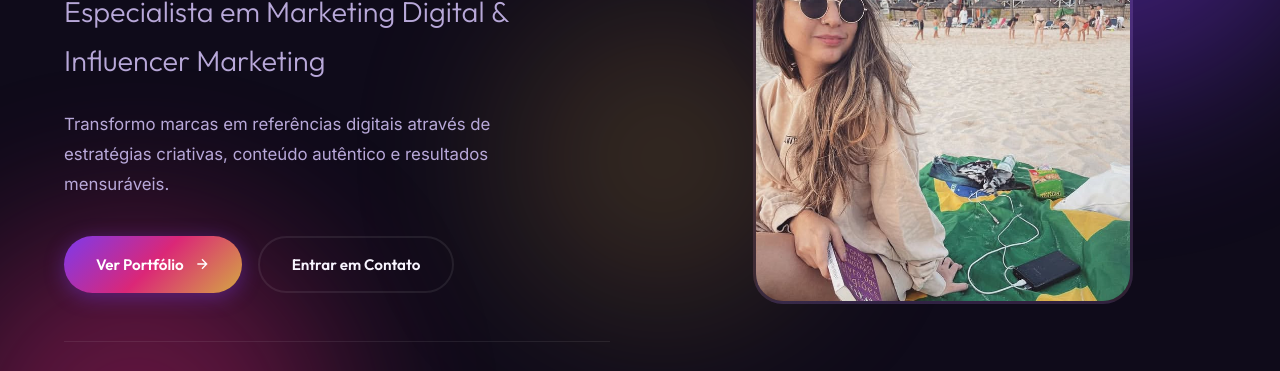
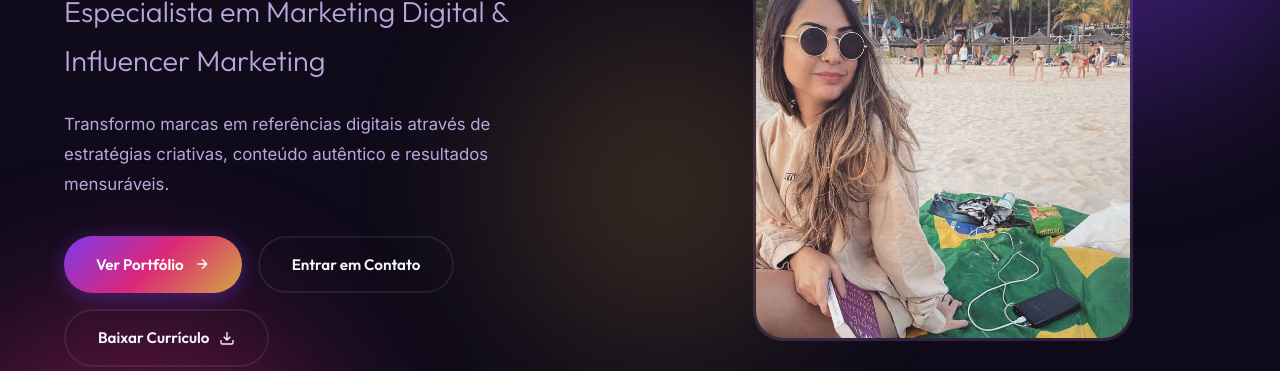
Before and after one commit to Thiago9220/Portfolio-Aline, a plain HTML site: page index.html in a window 1280 px wide. Shown: the part 307-678 px from the top of the page. Drawn offline with Linux system fonts and the light colour scheme.

Commit message:
add curriculo

```diff
--- a/index.html
+++ b/index.html
@@ -66,6 +66,12 @@
             </svg>
           </a>
           <a href="#contato" class="btn btn-outline">Entrar em Contato</a>
+          <a href="assets/Aline-Lacerda-FlowCV-Resume-20260108.pdf" class="btn btn-outline" download>
+            Baixar Currículo
+            <svg width="16" height="16" viewBox="0 0 24 24" fill="none" stroke="currentColor" stroke-width="2">
+              <path d="M21 15v4a2 2 0 0 1-2 2H5a2 2 0 0 1-2-2v-4M7 10l5 5 5-5M12 15V3" />
+            </svg>
+          </a>
         </div>
         <div class="hero-stats">
           <div class="stat-item">
```
Also changed, not shown: 1 other file.
